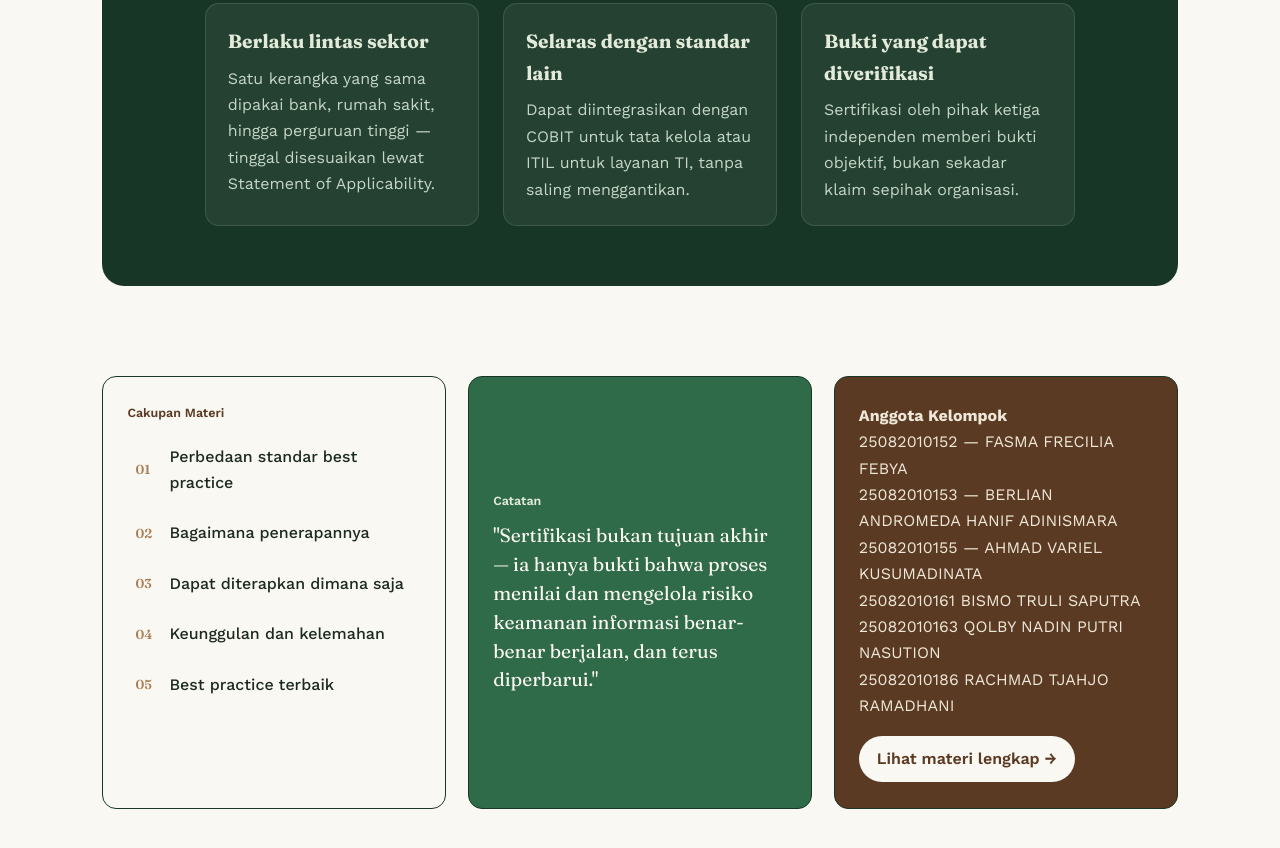
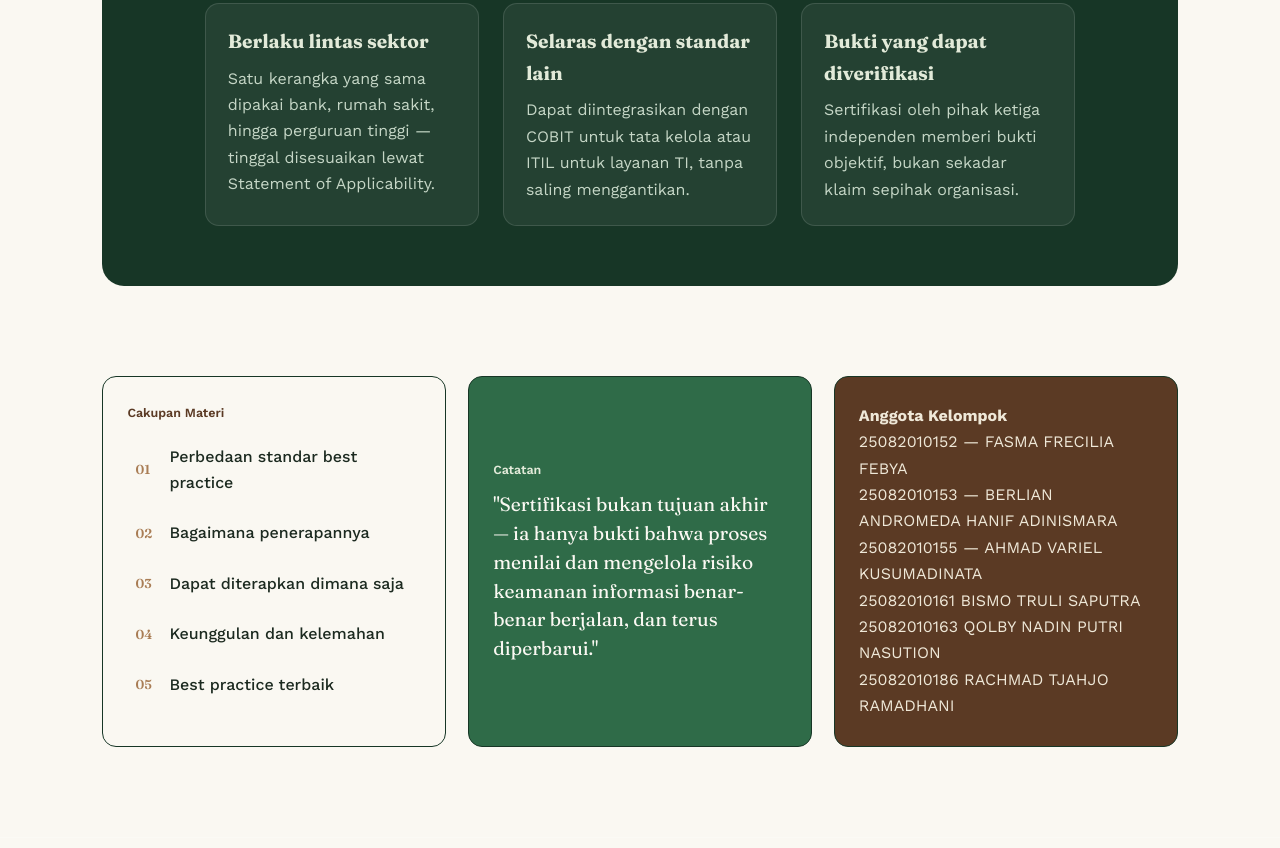
Before and after one commit to Nduu12/TKTI-Kelompok-7, a plain HTML site: page index.html in a window 1280 px wide. Shown: the part 6671-7519 px from the top of the page. Drawn offline with nearby package versions, Linux system fonts and the light colour scheme.

Commit message:
Update index.html

```diff
--- a/index.html
+++ b/index.html
@@ -343,7 +343,6 @@
           25082010163	QOLBY NADIN PUTRI NASUTION<br>
           25082010186	RACHMAD TJAHJO RAMADHANI
         </p>
-        <a href="#poin-01" class="cta-btn">Lihat materi lengkap →</a>
       </div>
     </div>
   </section>
```
